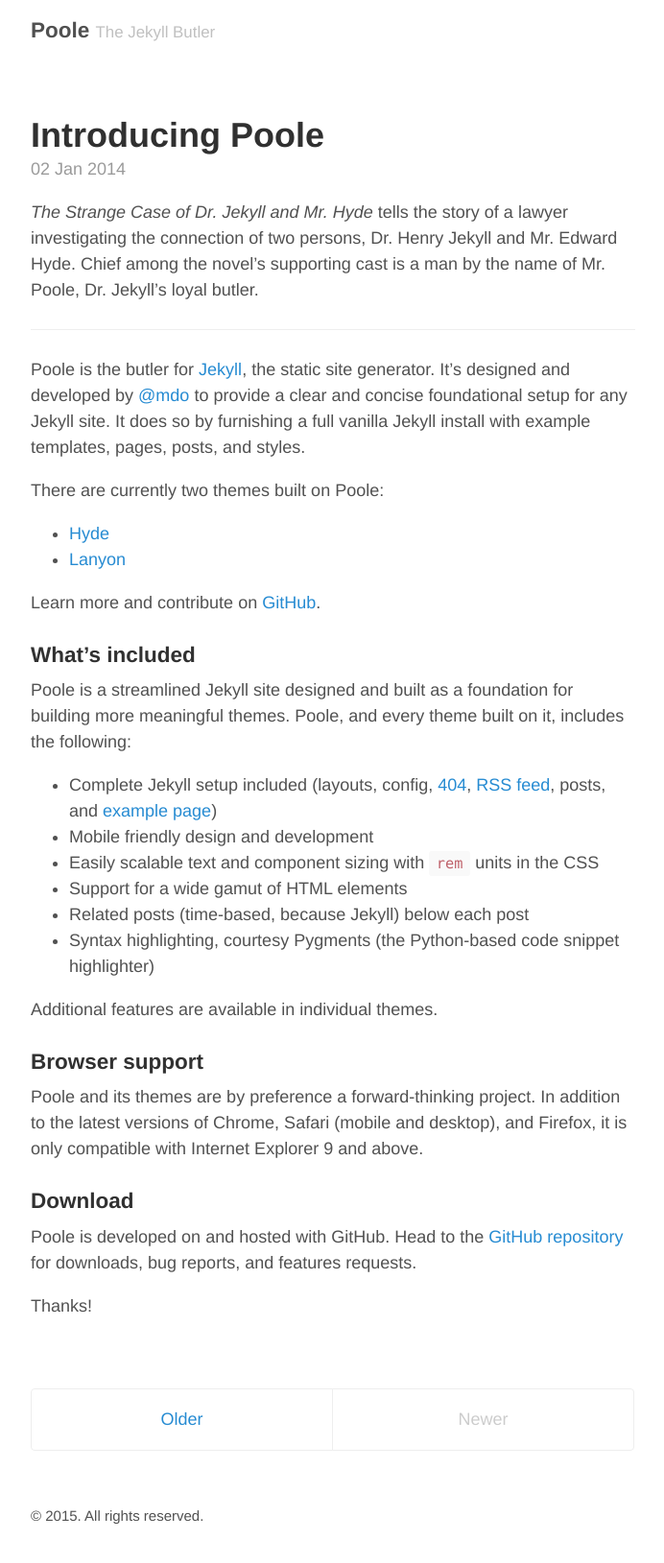
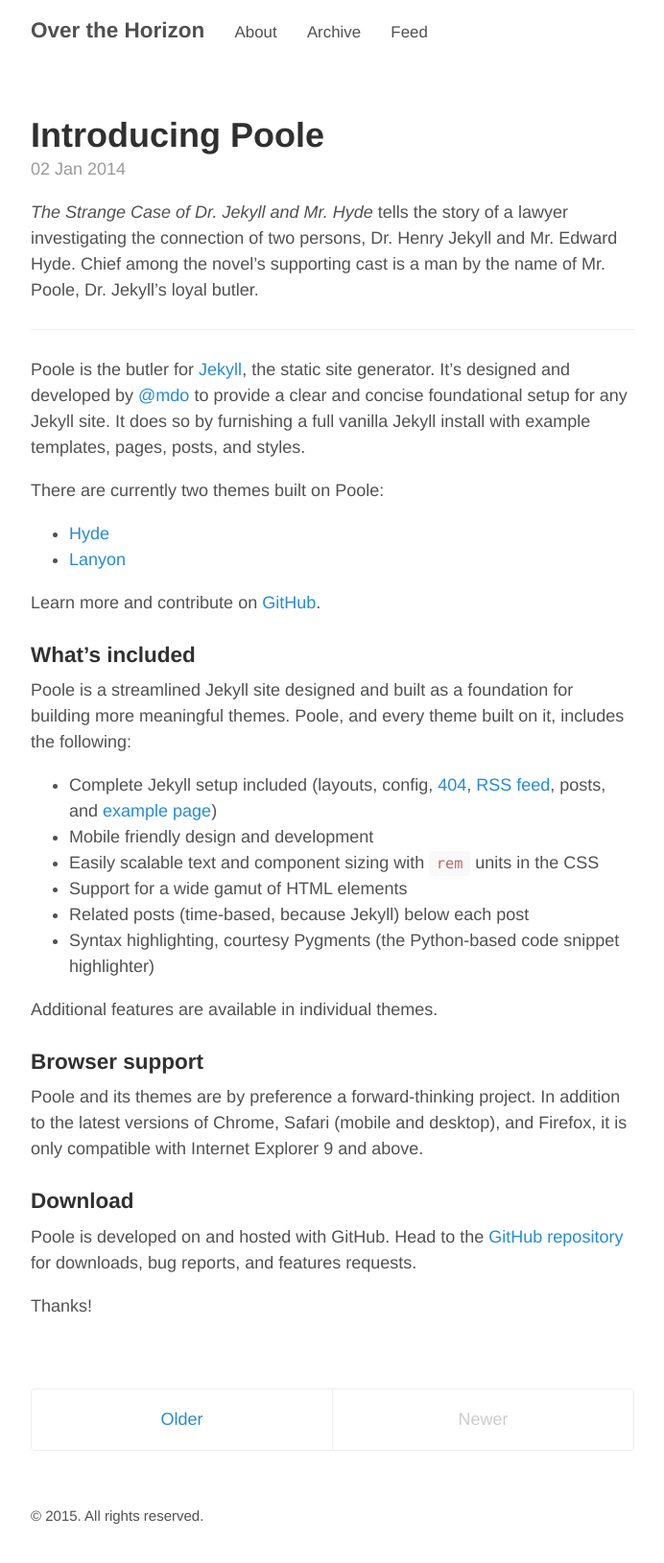
Before and after one commit to zooming-tan/zooming-tan, a Jekyll site: the page built from index.html, in a window 1280 px wide. Shown: the whole page at 96% size, without its empty margins (293-985 px from the left). Built offline with Jekyll 4.4.1, drawn with Linux system fonts in a browser that asks for light colours; the list of posts is cut into pages by our own code.

Commit message:
Add navigation

```diff
--- a/_config.yml
+++ b/_config.yml
@@ -5,9 +5,9 @@ permalink:           pretty
 relative_permalinks: true
 
 # Setup
-title:               Poole
-tagline:             The Jekyll Butler
-url:                 http://getpoole.com
+title:               Over the Horizon
+tagline:             Random thoughts, rants and surprise easter eggs
+url:
 paginate:            1
 baseurl:             ""
 
@@ -20,11 +20,16 @@ sass:
 
 # About/contact
 author:
-  name:              Mark Otto
-  url:               https://twitter.com/mdo
-  email:             markdotto@gmail.com
+  name:              Zu Ming Tan
+  url:
+  email:             zooming.tan@gmail.com
 
 # Custom vars
 version:             2.0.0
 github:
-  repo:              https://github.com/poole/poole
+  repo:              https://github.com/zooming-tan/zooming-tan.github.io
+
+pages_list:
+  About: '/about'
+  Archive: '/archive'
+  Feed: '/atom.xml'
--- a/_layouts/default.html
+++ b/_layouts/default.html
@@ -9,7 +9,10 @@
       <header class="masthead">
         <h3 class="masthead-title">
           <a href="{{ site.baseurl }}/" title="Home">{{ site.title }}</a>
-          <small>{{ site.tagline }}</small>
+          {% for page in site.pages_list %}
+            &nbsp;&nbsp;&nbsp;
+            <small><a href="{{ page[1]  }}">{{ page[0] }}</a></small>
+          {% endfor %}
         </h3>
       </header>
 
```
Also changed, not shown: archive.md (added, +10 -0 lines).
